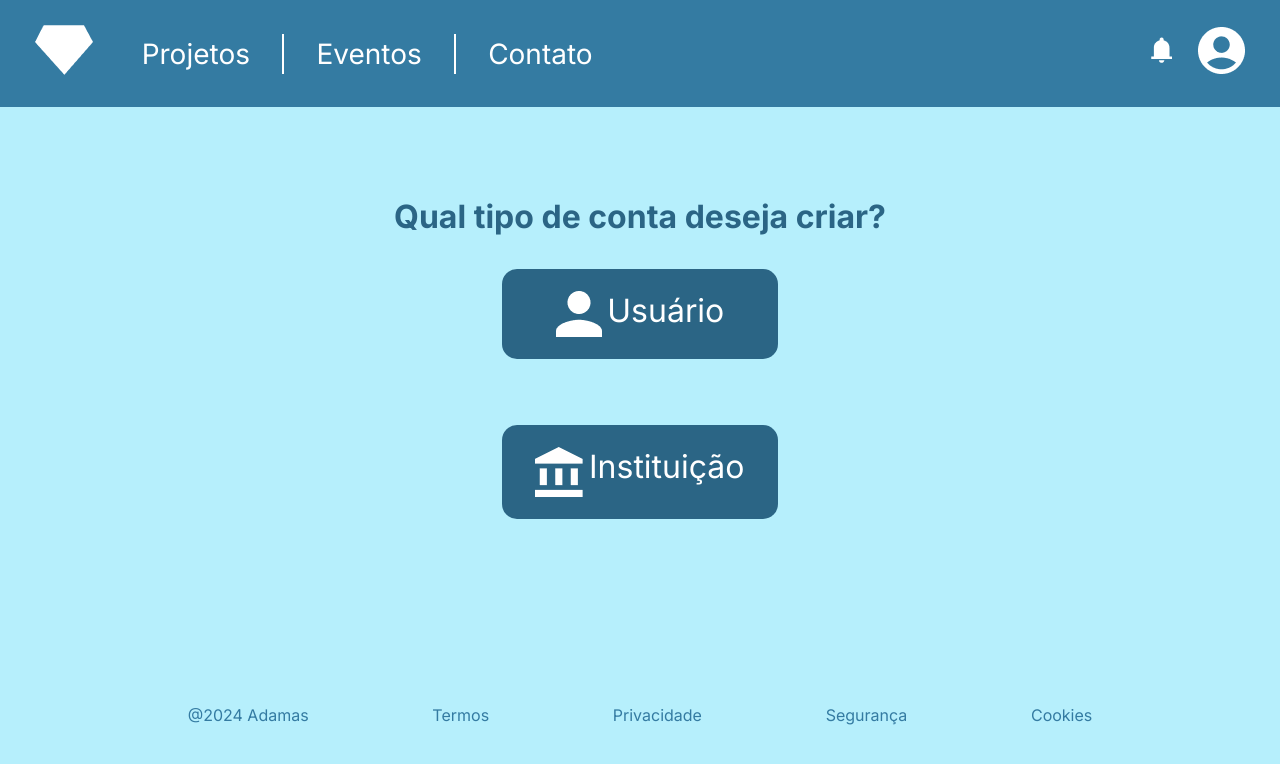
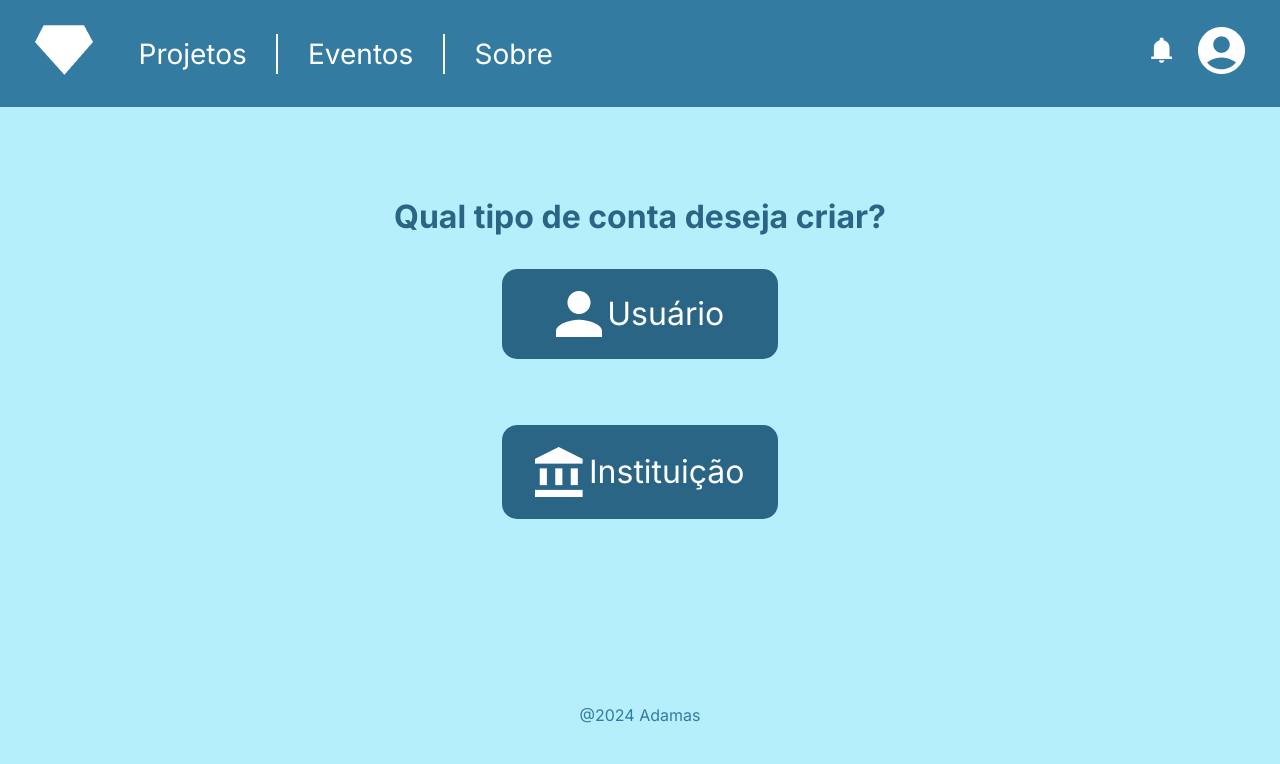
Before and after one commit to Noobolon/Adamas-FrontEnd, a Vue app: page /tipo-de-conta in a window 1280 px wide. Shown: the top 764 px of the page. Built offline with nearby package versions, Linux system fonts and the light colour scheme.

Commit message:
páginas de pesquisa e correção de algumas coisas

```diff
--- a/src/components/LinkButton.vue
+++ b/src/components/LinkButton.vue
@@ -27,8 +27,11 @@
 a{
     display: flex;
     flex-direction: row;
+
+    justify-items: center;
+    justify-content: center;
+    align-items: center;
     align-content: center;
-    justify-content: center;
 
     background-color: var(--ButtonColor);
     padding: 2% 0;
--- a/src/components/structure/Footer1.vue
+++ b/src/components/structure/Footer1.vue
@@ -8,10 +8,10 @@
     <footer>
         <ul>
             <li>@2024 Adamas</li>
-            <li>Termos</li>
+            <!-- <li>Termos</li>
             <li>Privacidade</li>
             <li>Segurança</li>
-            <li>Cookies</li>
+            <li>Cookies</li> -->
         </ul>
     </footer>
 </template>
--- a/src/components/structure/NavBar.vue
+++ b/src/components/structure/NavBar.vue
@@ -3,6 +3,12 @@ import { RouterLink } from 'vue-router';
 
 export default {
     name: "NavBar",
+
+    methods:{
+        scrollDown(){
+            window.scrollTo(100,100);
+        }
+    }
 }
 </script>
 
@@ -11,9 +17,9 @@ export default {
         <div>
             <RouterLink to="/"><img src="/logos/AdamasWhite.png" alt="Logo"></RouterLink>
             <ul>
-                <li><RouterLink to="">Projetos</RouterLink></li>
-                <li><RouterLink to="">Eventos</RouterLink></li>
-                <li><RouterLink to="">Contato</RouterLink></li>
+                <li><RouterLink to="/projetos">Projetos</RouterLink></li>
+                <li><RouterLink to="/eventos">Eventos</RouterLink></li>
+                <li><RouterLink to="/" @click="scrollDown">Sobre</RouterLink></li>
             </ul>
         </div>
 
--- a/src/router/index.js
+++ b/src/router/index.js
@@ -12,6 +12,23 @@ const router = createRouter({
       path: '/tipo-de-conta',
       name: 'tipo de conta',
       component: () => import('../views/register/AccountType.vue')
+    },
+
+    // Pesquisas
+    {
+      path: '/projetos',
+      name: 'projetos',
+      component: () => import('../views/search/Projects.vue')
+    },
+    {
+      path: '/eventos',
+      name: 'eventos',
+      component: () => import('../views/search/Events.vue')
+    },
+    {
+      path: '/usuarios',
+      name: 'usuarios',
+      component: () => import('../views/search/Users.vue')
     },
 
     // Telas de cadastro
--- /dev/null
+++ b/src/views/search/Events.vue
@@ -0,0 +1,15 @@
+<script>
+
+export default{
+name: "Events"
+
+}
+</script>
+
+<template>
+
+</template>
+
+<style>
+
+</style>
--- /dev/null
+++ b/src/views/search/Projects.vue
@@ -0,0 +1,15 @@
+<script>
+
+export default{
+name: "Projects"
+
+}
+</script>
+
+<template>
+
+</template>
+
+<style>
+
+</style>
--- /dev/null
+++ b/src/views/search/Users.vue
@@ -0,0 +1,15 @@
+<script>
+
+export default{
+name: "Users"
+
+}
+</script>
+
+<template>
+
+</template>
+
+<style>
+
+</style>
```
